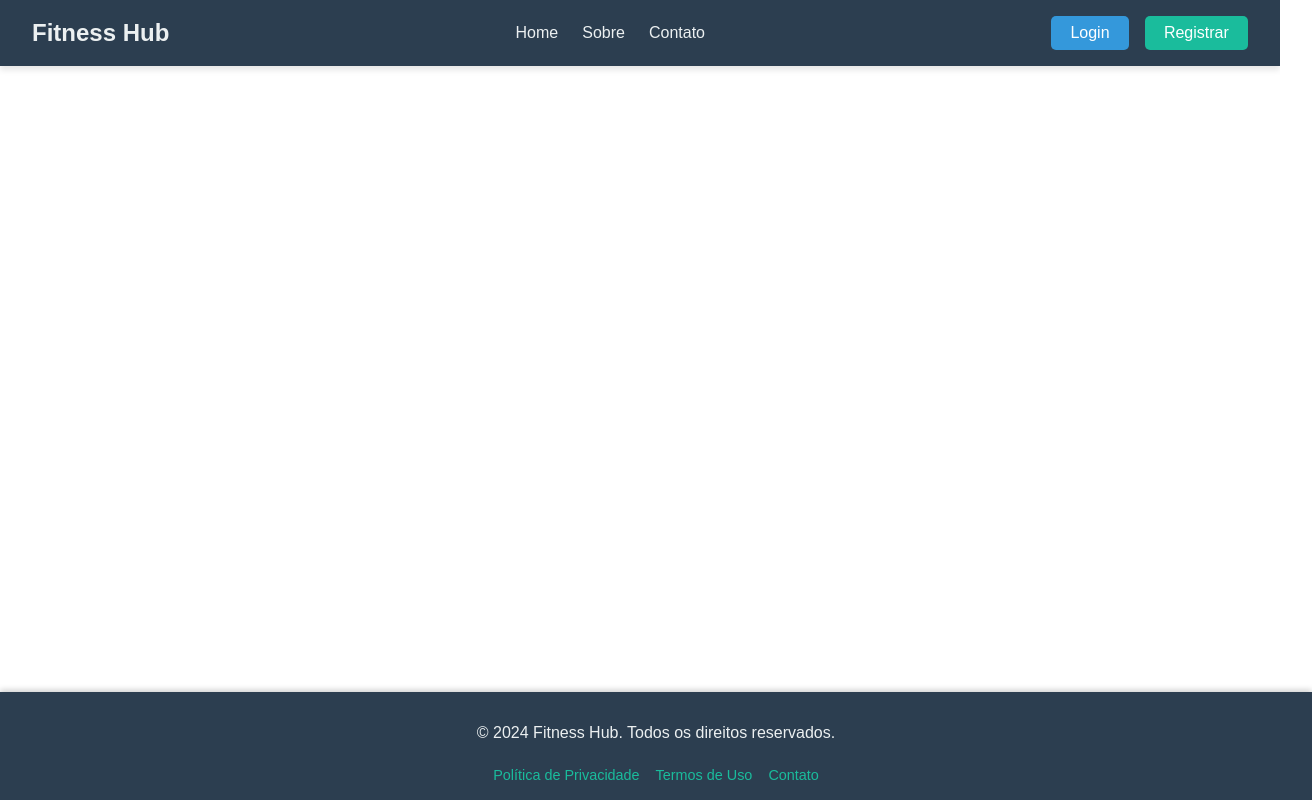
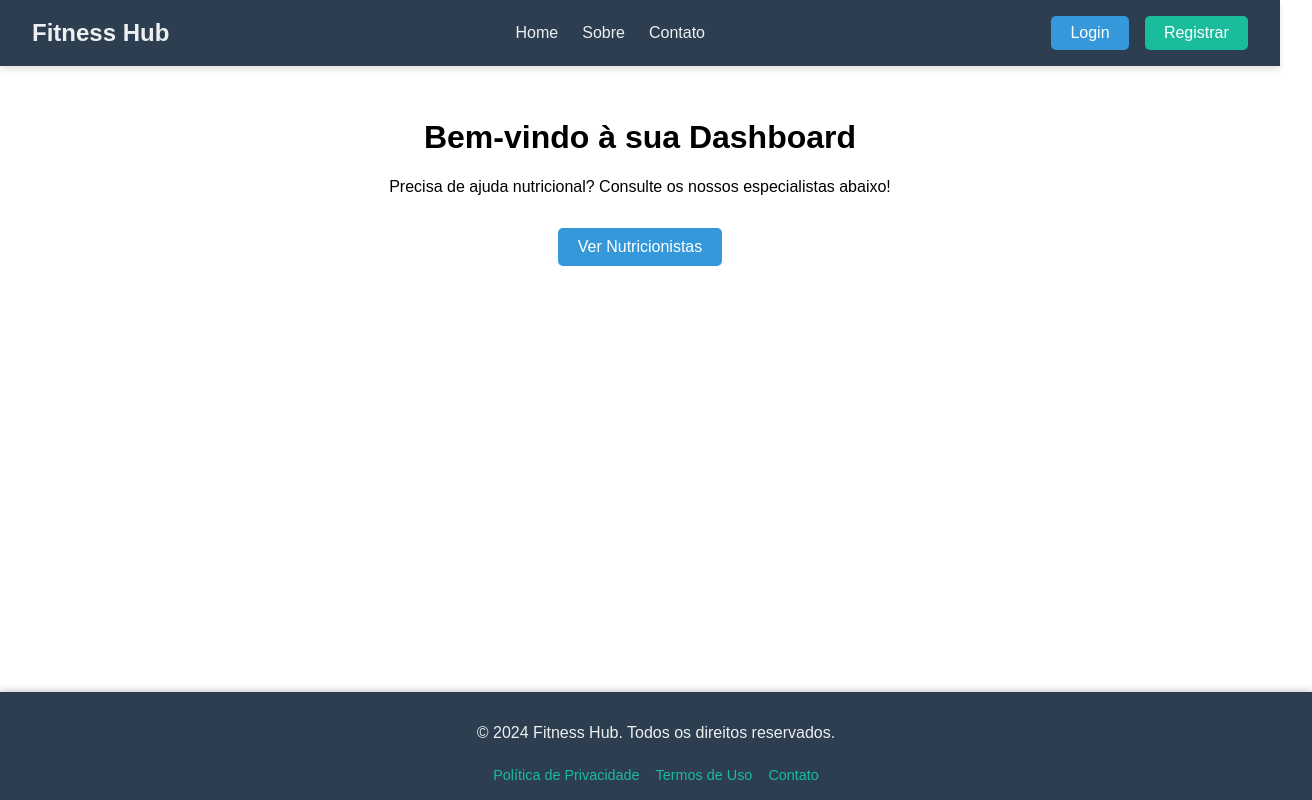
Before and after one commit to AlexSantos2002/DAW-Project, a JavaScript app in the folder client/: page /dashboard in a window 1280 px wide. Shown: the whole page, 1312 px wide, since content can reach past the window. Built offline with nearby package versions, Linux system fonts and the light colour scheme.

Commit message:
Dashboard com importação da data de uma API externa

```diff
--- a/client/src/app.vue
+++ b/client/src/app.vue
@@ -1,20 +1,20 @@
 <template>
   <div id="app">
-    <Navbar /> <!-- Adiciona a navbar -->
-    <router-view /> <!-- Renderiza o conteúdo da rota atual -->
-    <Footer /> <!-- Adiciona o footer -->
+    <Navbar /> <!-- Navbar no topo -->
+    <router-view /> <!-- Conteúdo dinâmico das rotas -->
+    <Footer /> <!-- Footer fixo ao fim da página -->
   </div>
 </template>
 
 <script>
 import Navbar from "./components/navbar.vue";
-import Footer from "./components/footer.vue"; // Importa o footer
+import Footer from "./components/footer.vue";
 
 export default {
   name: "App",
   components: {
     Navbar,
-    Footer, // Declara o componente Footer
+    Footer,
   },
 };
 </script>
@@ -23,7 +23,7 @@ export default {
 body {
   margin: 0;
   font-family: Arial, sans-serif;
-  min-height: 100vh; /* Garante que o body ocupe a altura total da tela */
+  min-height: 100vh;
   display: flex;
   flex-direction: column;
 }
@@ -31,10 +31,14 @@ body {
 #app {
   display: flex;
   flex-direction: column;
-  min-height: 100vh; /* Garante que o app ocupe a altura total */
+  min-height: 100vh;
 }
 
 router-view {
   flex: 1; /* Faz o conteúdo crescer e ocupar o espaço disponível */
 }
+
+footer {
+  margin-top: auto; /* Posiciona o footer no fim da página */
+}
 </style>
--- /dev/null
+++ b/client/src/components/dashboard.vue
@@ -0,0 +1,109 @@
+<template>
+    <div class="dashboard">
+      <h1>Bem-vindo à sua Dashboard</h1>
+      <p>Precisa de ajuda nutricional? Consulte os nossos especialistas abaixo!</p>
+      <button @click="toggleNutritionists" class="nutritionists-button">
+        {{ showNutritionists ? "Esconder Nutricionistas" : "Ver Nutricionistas" }}
+      </button>
+
+      <!-- Exibe os nutricionistas apenas se showNutritionists for true -->
+      <div v-if="showNutritionists" class="nutritionists">
+        <div
+          v-for="nutritionist in nutritionists"
+          :key="nutritionist.id"
+          class="nutritionist-card"
+        >
+          <h2>{{ nutritionist.name }}</h2>
+          <p><strong>Cidade:</strong> {{ nutritionist.address.city }}</p>
+          <p><strong>Email:</strong> <a :href="'mailto:' + nutritionist.email">{{ nutritionist.email }}</a></p>
+          <p><strong>Telemóvel:</strong> {{ nutritionist.phone }}</p>
+        </div>
+      </div>
+    </div>
+  </template>
+
+  <script>
+  export default {
+    name: "Dashboard",
+    data() {
+      return {
+        showNutritionists: false, // Controle para mostrar ou esconder nutricionistas
+        nutritionists: [], // Lista de nutricionistas
+      };
+    },
+    methods: {
+      async toggleNutritionists() {
+        if (!this.showNutritionists) {
+          // Apenas busca dados se ainda não estiverem carregados
+          if (this.nutritionists.length === 0) {
+            try {
+              const response = await fetch("https://jsonplaceholder.typicode.com/users");
+              this.nutritionists = await response.json();
+            } catch (error) {
+              console.error("Erro ao buscar nutricionistas:", error);
+            }
+          }
+        }
+        // Alterna a exibição
+        this.showNutritionists = !this.showNutritionists;
+      },
+    },
+  };
+  </script>
+
+  <style scoped>
+  .dashboard {
+    text-align: center;
+    padding: 2rem;
+  }
+
+  .nutritionists-button {
+    background-color: #3498db;
+    color: white;
+    border: none;
+    padding: 10px 20px;
+    font-size: 1rem;
+    border-radius: 5px;
+    cursor: pointer;
+    margin: 1rem 0;
+  }
+
+  .nutritionists-button:hover {
+    background-color: #2980b9;
+  }
+
+  .nutritionists {
+    display: flex;
+    flex-wrap: wrap;
+    justify-content: center;
+    gap: 1rem;
+    margin-top: 2rem;
+  }
+
+  .nutritionist-card {
+    border: 1px solid #ccc;
+    border-radius: 5px;
+    padding: 1rem;
+    width: 300px;
+    text-align: left;
+    box-shadow: 0 2px 4px rgba(0, 0, 0, 0.1);
+  }
+
+  .nutritionist-card h2 {
+    font-size: 1.25rem;
+    margin-bottom: 0.5rem;
+  }
+
+  .nutritionist-card p {
+    margin: 0.5rem 0;
+  }
+
+  .nutritionist-card a {
+    color: #3498db;
+    text-decoration: none;
+  }
+
+  .nutritionist-card a:hover {
+    text-decoration: underline;
+  }
+  </style>
--- a/client/src/components/footer.vue
+++ b/client/src/components/footer.vue
@@ -23,9 +23,8 @@ export default {
   color: #ecf0f1; /* Cor do texto */
   text-align: center;
   padding: 1rem;
-  position: fixed;
+  position: relative; /* Alterado para evitar sobreposição */
   bottom: 0;
-  left: 0;
   width: 100%; /* Ocupar toda a largura da tela */
   box-shadow: 0 -2px 6px rgba(0, 0, 0, 0.2);
 }
--- a/client/src/components/navbar.vue
+++ b/client/src/components/navbar.vue
@@ -141,8 +141,8 @@ export default {
 
     if (response.ok) {
       const data = await response.json();
-          alert(data.message); // Mostra a mensagem de sucesso
       this.closeModal(); // Fecha o modal após login bem-sucedido
+      this.$router.push("/dashboard"); // Redireciona para o Dashboard
     } else {
       const errorData = await response.json();
       this.errorMessage = errorData.message || "Erro no login.";
--- a/client/src/router/index.js
+++ b/client/src/router/index.js
@@ -1,8 +1,10 @@
 import { createRouter, createWebHistory } from "vue-router";
-import Home from "../views/home.vue"; // Certifique-se de que este arquivo existe
+import home from "../views/home.vue"; // Certifique-se de que o arquivo existe
+import dashboard from "../views/dashboard.vue"; // Importa a view dashboard
 
 const routes = [
-  { path: "/", name: "Home", component: Home }, // Rota inicial
+  { path: "/", name: "home", component: home }, // Rota inicial
+  { path: "/dashboard", name: "dashboard", component: dashboard }, // Rota para a dashboard
 ];
 
 const router = createRouter({
--- /dev/null
+++ b/client/src/views/dashboard.vue
@@ -0,0 +1,16 @@
+<template>
+    <div>
+      <dashboard-component />
+    </div>
+  </template>
+
+  <script>
+  import DashboardComponent from "../components/dashboard.vue";
+
+  export default {
+    name: "DashboardView",
+    components: {
+      DashboardComponent,
+    },
+  };
+  </script>
```
Lines whose indentation alone changed are shown as unchanged.
